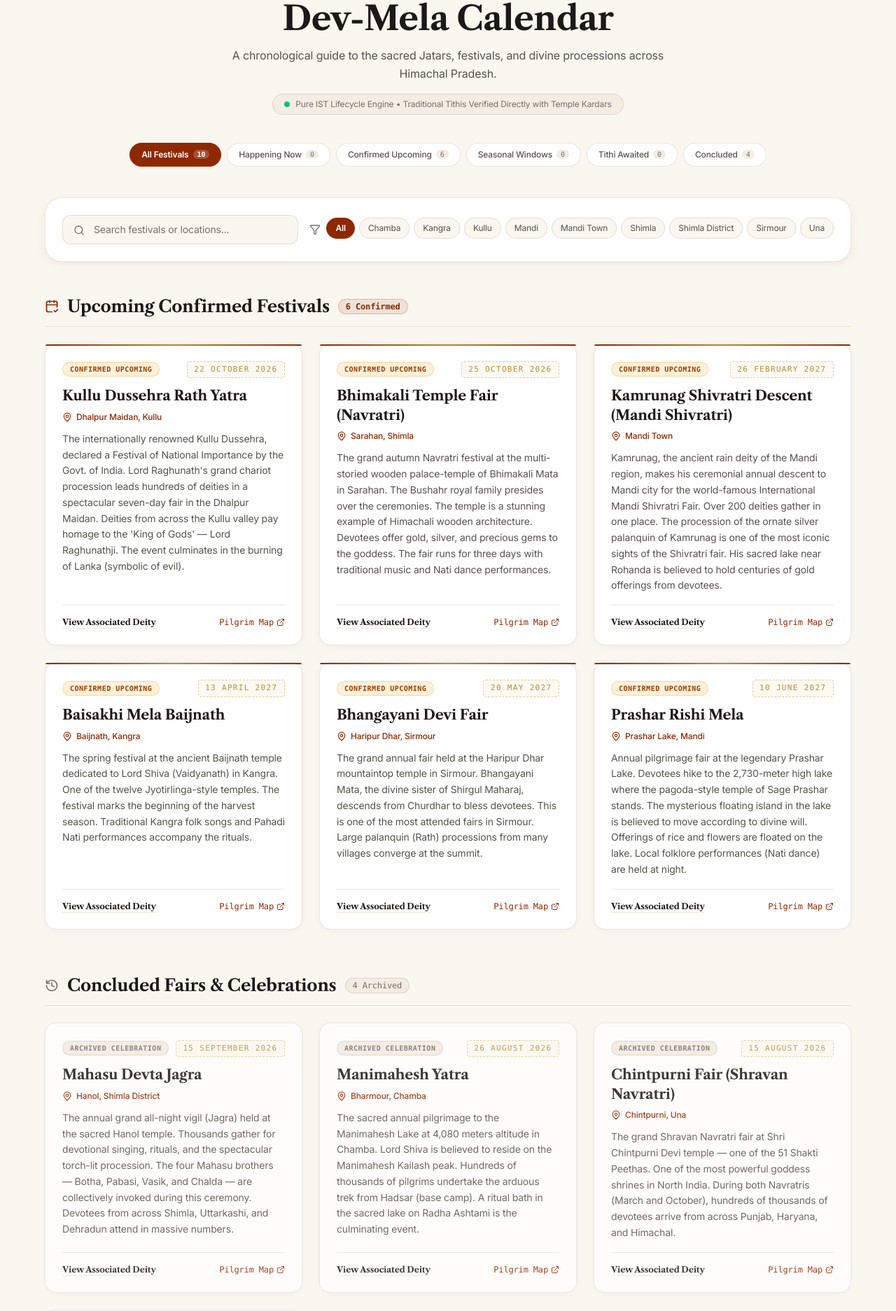
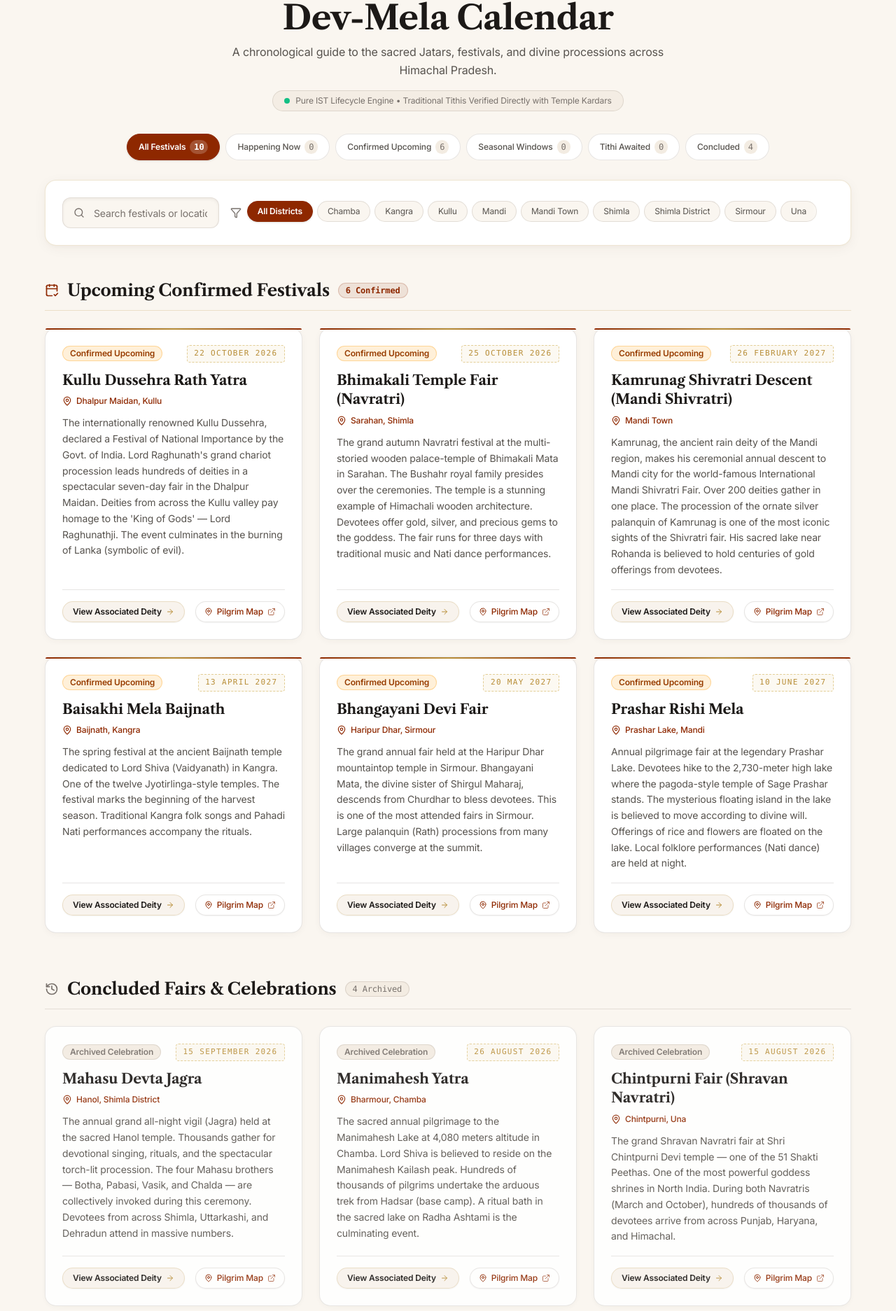
Before and after one commit to bhupendersingh8/him-gatha, a React (Vite) app: page /calendar in a window 1280 px wide. Shown: the part 198-2071 px from the top of the page at 70% size. Built offline with nearby package versions, Linux system fonts and the light colour scheme; a web font is replaced by a local one.

Commit message:
fix(calendar): resolve 11 usability heuristics on Dev-Mela Calendar

```diff
--- a/src/pages/DevMelaCalendar.jsx
+++ b/src/pages/DevMelaCalendar.jsx
@@ -8,7 +8,8 @@ import {
   CalendarCheck2,
   History,
   HelpCircle,
-  Filter
+  Filter,
+  ArrowRight
 } from 'lucide-react';
 import { Link } from 'react-router-dom';
 import eventsData from '../data/events.json';
@@ -19,6 +20,8 @@ import { groupAndSortEvents, formatEventDate } from '../utils/eventLifecycle';
 export default function DevMelaCalendar() {
   const [searchTerm, setSearchTerm] = useState('');
   const [selectedDistrict, setSelectedDistrict] = useState('All');
+  const [activeTab, setActiveTab] = useState('all'); // 'all' | 'now' | 'upcoming' | 'seasonal' | 'tba' | 'past'
+  const [pastVisibleCount, setPastVisibleCount] = useState(3);
   const { t } = useTranslation();
 
   // Extract unique districts from events data
@@ -46,8 +49,6 @@ export default function DevMelaCalendar() {
     });
   }, [searchTerm, selectedDistrict]);
 
-  const [activeTab, setActiveTab] = useState('all'); // 'all' | 'now' | 'upcoming' | 'seasonal' | 'tba' | 'past'
-
   // Partition events through pure IST lifecycle engine
   const { happeningNow, upcoming, laterThisSeason, past, tba } = useMemo(() => {
     return groupAndSortEvents(filteredEvents, new Date());
@@ -64,19 +65,19 @@ export default function DevMelaCalendar() {
     return (
       <article
         key={event.deityId + event.title}
-        className={`archival-plate p-6 transition-all duration-300 flex flex-col justify-between relative group ${
+        className={`archival-plate p-6 rounded-2xl transition-all duration-300 flex flex-col justify-between relative group ${
           isNow
             ? 'border-emerald-600/50 shadow-emerald-900/10 ring-1 ring-emerald-600/30'
             : isUpcoming
               ? 'border-[var(--border-gold-subtle)] hover:border-[var(--accent-gold)] shadow-luxury'
               : isPast
-                ? 'border-[var(--border-color)]/70 opacity-85'
+                ? 'border-[var(--border-color)]/70 opacity-90'
                 : 'border-[var(--border-color)]'
         }`}
       >
         {/* Top Gold Hairline Indicator for Upcoming & Now */}
         {(isNow || isUpcoming) && (
-          <div className={`absolute top-0 left-0 right-0 h-0.5 rounded-t-md ${
+          <div className={`absolute top-0 left-0 right-0 h-0.5 rounded-t-2xl ${
             isNow ? 'bg-emerald-600' : 'bg-gradient-to-r from-[var(--accent-color)] via-[var(--accent-gold)] to-[var(--accent-color)]'
           }`} />
         )}
@@ -84,7 +85,7 @@ export default function DevMelaCalendar() {
         <div>
           {/* Header pill strip */}
           <div className="flex items-center justify-between gap-2 mb-3">
-            <span className={`px-2.5 py-0.5 rounded-full text-[10px] font-mono font-bold uppercase tracking-wider ${
+            <span className={`px-2.5 py-0.5 rounded-full text-xs font-semibold ${
               isNow
                 ? 'bg-emerald-600/15 text-emerald-700 dark:text-emerald-400 border border-emerald-600/30 animate-pulse'
                 : isUpcoming
@@ -108,7 +109,7 @@ export default function DevMelaCalendar() {
           </h3>
 
           <p className="text-xs text-[var(--accent-color)] font-medium flex items-center gap-1.5 mb-3 font-sans">
-            <MapPin className="w-3.5 h-3.5 shrink-0" />
+            <MapPin className="w-3.5 h-3.5 shrink-0" aria-hidden="true" />
             <span>{event.location}</span>
           </p>
 
@@ -117,17 +118,18 @@ export default function DevMelaCalendar() {
           </p>
         </div>
 
-        {/* Card Footer Actions */}
-        <div className="pt-4 border-t border-[var(--border-color)] flex items-center justify-between text-xs">
+        {/* Card Footer Actions - Styled with Clear Visual Affordance */}
+        <div className="pt-4 border-t border-[var(--border-color)] flex items-center justify-between gap-2 text-xs">
           {event.deityId ? (
             <Link
               to={`/deity/${event.deityId}`}
-              className="inline-flex items-center gap-1.5 font-serif font-bold text-[var(--text-primary)] hover:text-[var(--accent-color)] transition-colors underline underline-offset-4 decoration-[var(--border-gold-subtle)] hover:decoration-[var(--accent-color)]"
+              className="inline-flex items-center gap-1.5 px-3.5 py-1.5 rounded-full border border-[var(--border-gold-subtle)] bg-[var(--bg-secondary)]/60 text-[var(--text-primary)] hover:border-[var(--accent-gold)] hover:text-[var(--accent-color)] font-semibold transition-all shadow-xs"
             >
               <span>{t('view_associated_deity')}</span>
+              <ArrowRight className="w-3 h-3 text-[var(--accent-gold)]" aria-hidden="true" />
             </Link>
           ) : (
-            <span className="text-[var(--text-muted)] text-[11px] font-mono">Dev-Sanskriti Sabha</span>
+            <span className="text-[var(--text-muted)] text-xs font-mono">Dev-Sanskriti Sabha</span>
           )}
 
           {event.map && (
@@ -135,10 +137,11 @@ export default function DevMelaCalendar() {
               href={event.map}
               target="_blank"
               rel="noopener noreferrer"
-              className="inline-flex items-center gap-1 text-[var(--accent-color)] font-medium hover:text-[var(--accent-crimson)] transition-colors text-xs font-mono"
+              className="inline-flex items-center gap-1.5 px-3 py-1.5 rounded-full border border-[var(--border-color)] bg-[var(--bg-card)] hover:border-[var(--accent-gold)] text-[var(--accent-color)] font-medium transition-all shadow-xs"
             >
+              <MapPin className="w-3 h-3" aria-hidden="true" />
               <span>Pilgrim Map</span>
-              <ExternalLink className="w-3 h-3" />
+              <ExternalLink className="w-3 h-3 opacity-70" aria-hidden="true" />
             </a>
           )}
         </div>
@@ -155,31 +158,31 @@ export default function DevMelaCalendar() {
 
       <div className="max-w-6xl mx-auto">
         {/* Title Header */}
-        <div className="text-center max-w-3xl mx-auto mb-10">
-          <div className="inline-flex items-center gap-2 px-3.5 py-1 rounded-full bg-[var(--accent-gold)]/10 border border-[var(--accent-gold)]/30 text-[var(--accent-gold)] text-[11px] font-bold uppercase tracking-widest mb-3 font-mono shadow-sm">
-            <Calendar className="w-3.5 h-3.5 text-[var(--accent-gold)]" />
+        <div className="text-center max-w-3xl mx-auto mb-8">
+          <div className="inline-flex items-center gap-2 px-3.5 py-1 rounded-full bg-[var(--accent-gold)]/10 border border-[var(--accent-gold)]/30 text-[var(--accent-gold)] text-xs font-semibold tracking-wider mb-3 font-mono shadow-sm">
+            <Calendar className="w-3.5 h-3.5 text-[var(--accent-gold)]" aria-hidden="true" />
             <span>Living Panchang &amp; Dev-Mela Chronicle</span>
           </div>
-          <h1 className="text-4xl md:text-5xl font-serif font-bold text-[var(--text-primary)] mb-4 tracking-tight">
+          <h1 className="text-4xl md:text-5xl font-serif font-bold text-[var(--text-primary)] mb-3 tracking-tight">
             {t('calendar_title')}
           </h1>
-          <p className="text-sm md:text-base text-[var(--text-secondary)] leading-relaxed font-sans max-w-2xl mx-auto">
+          <p className="text-sm md:text-base text-[var(--text-secondary)] leading-relaxed font-sans max-w-2xl mx-auto mb-4">
             {t('calendar_desc')}
           </p>
 
           {/* Cultural Trust Banner */}
-          <div className="mt-4 inline-flex items-center gap-2 text-xs text-[var(--text-muted)] bg-[var(--bg-secondary)]/80 px-4 py-1.5 rounded-full border border-[var(--border-color)]">
-            <span className="w-2 h-2 rounded-full bg-emerald-500 animate-pulse" />
+          <div className="inline-flex items-center gap-2 text-xs text-[var(--text-muted)] bg-[var(--bg-secondary)]/80 px-4 py-1.5 rounded-full border border-[var(--border-color)]">
+            <span className="w-2 h-2 rounded-full bg-emerald-500 animate-pulse" aria-hidden="true" />
             <span>Pure IST Lifecycle Engine • Traditional Tithis Verified Directly with Temple Kardars</span>
           </div>
         </div>
 
         {/* Status Tab Navigation */}
-        <div className="flex items-center justify-center gap-2 overflow-x-auto pb-3 mb-8">
+        <div className="flex items-center justify-center gap-2 overflow-x-auto pb-2 mb-5">
           {[
             { id: 'all', label: 'All Festivals', count: totalMatching },
-            { id: 'now', label: 'Happening Now', count: happeningNow.length, highlight: 'emerald' },
-            { id: 'upcoming', label: 'Confirmed Upcoming', count: upcoming.length, highlight: 'amber' },
+            { id: 'now', label: 'Happening Now', count: happeningNow.length },
+            { id: 'upcoming', label: 'Confirmed Upcoming', count: upcoming.length },
             { id: 'seasonal', label: 'Seasonal Windows', count: laterThisSeason.length },
             { id: 'tba', label: 'Tithi Awaited', count: tba.length },
             { id: 'past', label: 'Concluded', count: past.length }
@@ -194,7 +197,7 @@ export default function DevMelaCalendar() {
               }`}
             >
               <span>{tab.label}</span>
-              <span className={`px-1.5 py-0.2 rounded-full text-[10px] font-mono ${
+              <span className={`px-1.5 py-0.5 rounded-full text-xs font-mono ${
                 activeTab === tab.id ? 'bg-white/20 text-white' : 'bg-[var(--bg-secondary)] text-[var(--text-muted)]'
               }`}>
                 {tab.count}
@@ -204,43 +207,44 @@ export default function DevMelaCalendar() {
         </div>
 
         {/* Filter Controls Bar */}
-        <div className="bg-[var(--bg-card)] border border-[var(--border-gold-subtle)] rounded-3xl p-6 shadow-luxury mb-12">
+        <div className="bg-[var(--bg-card)] border border-[var(--border-gold-subtle)] rounded-2xl p-5 md:p-6 shadow-luxury mb-12">
           <div className="flex flex-col md:flex-row gap-4 items-center justify-between">
             <div className="relative w-full md:flex-1">
-              <Search className="absolute left-4 top-3.5 w-4 h-4 text-[var(--text-muted)]" />
+              <Search className="absolute left-4 top-3.5 w-4 h-4 text-[var(--text-muted)]" aria-hidden="true" />
               <input
                 type="text"
                 placeholder={t('search_festivals')}
                 value={searchTerm}
                 onChange={(e) => setSearchTerm(e.target.value)}
-                className="w-full pl-11 pr-4 py-2.5 rounded-xl bg-[var(--bg-primary)] border border-[var(--border-color)] text-[var(--text-primary)] placeholder-[var(--text-muted)] text-sm focus:border-[var(--accent-color)] focus:outline-none transition-colors"
+                className="w-full h-11 pl-11 pr-4 rounded-xl bg-[var(--bg-primary)] border border-[var(--border-color)] text-[var(--text-primary)] placeholder-[var(--text-muted)] text-sm focus:border-[var(--accent-color)] focus:ring-1 focus:ring-[var(--accent-color)] focus:outline-none transition-all shadow-inner"
               />
             </div>
 
-            <div className="flex items-center gap-2 w-full md:w-auto">
-              <Filter className="w-4 h-4 text-[var(--text-muted)] shrink-0" />
-              <div className="flex gap-1.5 overflow-x-auto pb-1 max-w-full">
+            <div className="flex items-center gap-2 w-full md:w-auto relative">
+              <Filter className="w-4 h-4 text-[var(--text-muted)] shrink-0" aria-hidden="true" />
+              <div className="flex gap-1.5 overflow-x-auto pb-1 scroll-smooth max-w-full pr-6">
                 {districts.map(d => (
                   <button
                     key={d}
                     onClick={() => setSelectedDistrict(d)}
-                    className={`px-3 py-1.5 rounded-lg text-xs whitespace-nowrap transition-all border cursor-pointer ${
+                    className={`px-3.5 py-1.5 rounded-full text-xs whitespace-nowrap transition-all border cursor-pointer ${
                       selectedDistrict === d
                         ? 'bg-[var(--accent-color)] text-white border-[var(--accent-color)] font-semibold shadow-sm'
-                        : 'bg-[var(--bg-primary)] text-[var(--text-secondary)] border-[var(--border-color)] hover:bg-[var(--bg-secondary)]'
+                        : 'bg-[var(--bg-primary)] text-[var(--text-secondary)] border-[var(--border-color)] hover:border-[var(--accent-gold)]/60'
                     }`}
                   >
-                    {d}
+                    {d === 'All' ? 'All Districts' : d}
                   </button>
                 ))}
               </div>
+              <div className="pointer-events-none absolute right-0 top-0 bottom-1 w-8 bg-gradient-to-l from-[var(--bg-card)] to-transparent" aria-hidden="true" />
             </div>
           </div>
         </div>
 
         {totalMatching === 0 ? (
-          <div className="bg-[var(--bg-card)] border border-[var(--border-color)] rounded-3xl p-16 text-center max-w-lg mx-auto shadow-sm">
-            <Calendar className="w-10 h-10 text-[var(--text-muted)] mx-auto mb-4" />
+          <div className="bg-[var(--bg-card)] border border-[var(--border-color)] rounded-2xl p-16 text-center max-w-lg mx-auto shadow-sm">
+            <Calendar className="w-10 h-10 text-[var(--text-muted)] mx-auto mb-4" aria-hidden="true" />
             <h3 className="text-xl font-serif font-bold text-[var(--text-primary)] mb-2">
               {t('no_events')}
             </h3>
@@ -249,7 +253,7 @@ export default function DevMelaCalendar() {
             </p>
             <button
               onClick={() => { setSearchTerm(''); setSelectedDistrict('All'); }}
-              className="px-5 py-2 rounded-lg bg-[var(--accent-color)] text-white text-xs font-semibold hover:opacity-95 transition-opacity"
+              className="px-5 py-2.5 rounded-full bg-[var(--accent-color)] text-white text-xs font-semibold hover:opacity-95 transition-opacity cursor-pointer shadow-sm"
             >
               Reset Filters
             </button>
@@ -261,7 +265,7 @@ export default function DevMelaCalendar() {
             {(activeTab === 'all' || activeTab === 'now') && happeningNow.length > 0 && (
               <section aria-label="Festivals Happening Now">
                 <div className="flex items-center gap-3 mb-6 pb-3 border-b border-emerald-600/30">
-                  <div className="w-3 h-3 rounded-full bg-emerald-600 animate-ping"></div>
+                  <div className="w-3 h-3 rounded-full bg-emerald-600 animate-ping" aria-hidden="true" />
                   <h2 className="text-2xl font-serif font-bold text-emerald-700 dark:text-emerald-400">
                     Happening Now in Himachal
                   </h2>
@@ -279,7 +283,7 @@ export default function DevMelaCalendar() {
             {(activeTab === 'all' || activeTab === 'upcoming') && upcoming.length > 0 && (
               <section aria-label="Upcoming Festivals">
                 <div className="flex items-center gap-3 mb-6 pb-3 border-b border-[var(--border-gold-subtle)]">
-                  <CalendarCheck2 className="w-5 h-5 text-[var(--accent-color)]" />
+                  <CalendarCheck2 className="w-5 h-5 text-[var(--accent-color)]" aria-hidden="true" />
                   <h2 className="text-2xl font-serif font-bold text-[var(--text-primary)]">
                     Upcoming Confirmed Festivals
                   </h2>
@@ -297,7 +301,7 @@ export default function DevMelaCalendar() {
             {(activeTab === 'all' || activeTab === 'seasonal') && laterThisSeason.length > 0 && (
               <section aria-label="Later This Season">
                 <div className="flex items-center gap-3 mb-6 pb-3 border-b border-[var(--border-gold-subtle)]">
-                  <Clock className="w-5 h-5 text-[var(--accent-gold)]" />
+                  <Clock className="w-5 h-5 text-[var(--accent-gold)]" aria-hidden="true" />
                   <h2 className="text-2xl font-serif font-bold text-[var(--text-primary)]">
                     Later This Season (Month-Level Accuracy)
                   </h2>
@@ -315,7 +319,7 @@ export default function DevMelaCalendar() {
             {(activeTab === 'all' || activeTab === 'tba') && tba.length > 0 && (
               <section aria-label="Dates To Be Announced">
                 <div className="flex items-center gap-3 mb-6 pb-3 border-b border-[var(--border-color)]">
-                  <HelpCircle className="w-5 h-5 text-[var(--text-muted)]" />
+                  <HelpCircle className="w-5 h-5 text-[var(--text-muted)]" aria-hidden="true" />
                   <h2 className="text-2xl font-serif font-bold text-[var(--text-primary)]">
                     Dates Under Verification (TBA)
                   </h2>
@@ -333,7 +337,7 @@ export default function DevMelaCalendar() {
             {(activeTab === 'all' || activeTab === 'past') && past.length > 0 && (
               <section aria-label="Past Celebrations">
                 <div className="flex items-center gap-3 mb-6 pb-3 border-b border-[var(--border-color)]">
-                  <History className="w-5 h-5 text-[var(--text-muted)]" />
+                  <History className="w-5 h-5 text-[var(--text-muted)]" aria-hidden="true" />
                   <h2 className="text-2xl font-serif font-bold text-[var(--text-muted)]">
                     Concluded Fairs &amp; Celebrations
                   </h2>
@@ -342,8 +346,19 @@ export default function DevMelaCalendar() {
                   </span>
                 </div>
                 <div className="grid grid-cols-1 md:grid-cols-2 lg:grid-cols-3 gap-6">
-                  {past.map(e => renderEventCard(e, 'past'))}
+                  {past.slice(0, activeTab === 'past' ? past.length : pastVisibleCount).map(e => renderEventCard(e, 'past'))}
                 </div>
+                {activeTab !== 'past' && past.length > pastVisibleCount && (
+                  <div className="mt-8 flex justify-center">
+                    <button
+                      type="button"
+                      onClick={() => setPastVisibleCount(past.length)}
+                      className="px-5 py-2.5 rounded-full text-xs font-semibold border border-[var(--border-color)] bg-[var(--bg-card)] text-[var(--text-secondary)] hover:border-[var(--accent-gold)] hover:text-[var(--text-primary)] transition-all shadow-xs cursor-pointer"
+                    >
+                      Reveal Concluded Celebrations ({past.length - pastVisibleCount} More)
+                    </button>
+                  </div>
+                )}
               </section>
             )}
 
@@ -355,8 +370,8 @@ export default function DevMelaCalendar() {
               (activeTab === 'tba' && tba.length === 0) ||
               (activeTab === 'past' && past.length === 0)
             ) && (
-              <div className="archival-plate p-12 text-center max-w-md mx-auto">
-                <Calendar className="w-8 h-8 text-[var(--accent-gold)] mx-auto mb-3 opacity-60" />
+              <div className="archival-plate p-12 text-center max-w-md mx-auto rounded-2xl">
+                <Calendar className="w-8 h-8 text-[var(--accent-gold)] mx-auto mb-3 opacity-60" aria-hidden="true" />
                 <h4 className="font-serif text-lg font-bold text-[var(--text-primary)] mb-1">
                   No Celebrations in this Section
                 </h4>
@@ -366,7 +381,7 @@ export default function DevMelaCalendar() {
                 <button
                   type="button"
                   onClick={() => setActiveTab('all')}
-                  className="btn-primary text-xs cursor-pointer"
+                  className="px-5 py-2.5 rounded-full bg-[var(--accent-color)] text-white text-xs font-semibold hover:opacity-95 transition-opacity cursor-pointer shadow-sm"
                 >
                   View All Celebrations
                 </button>
```
